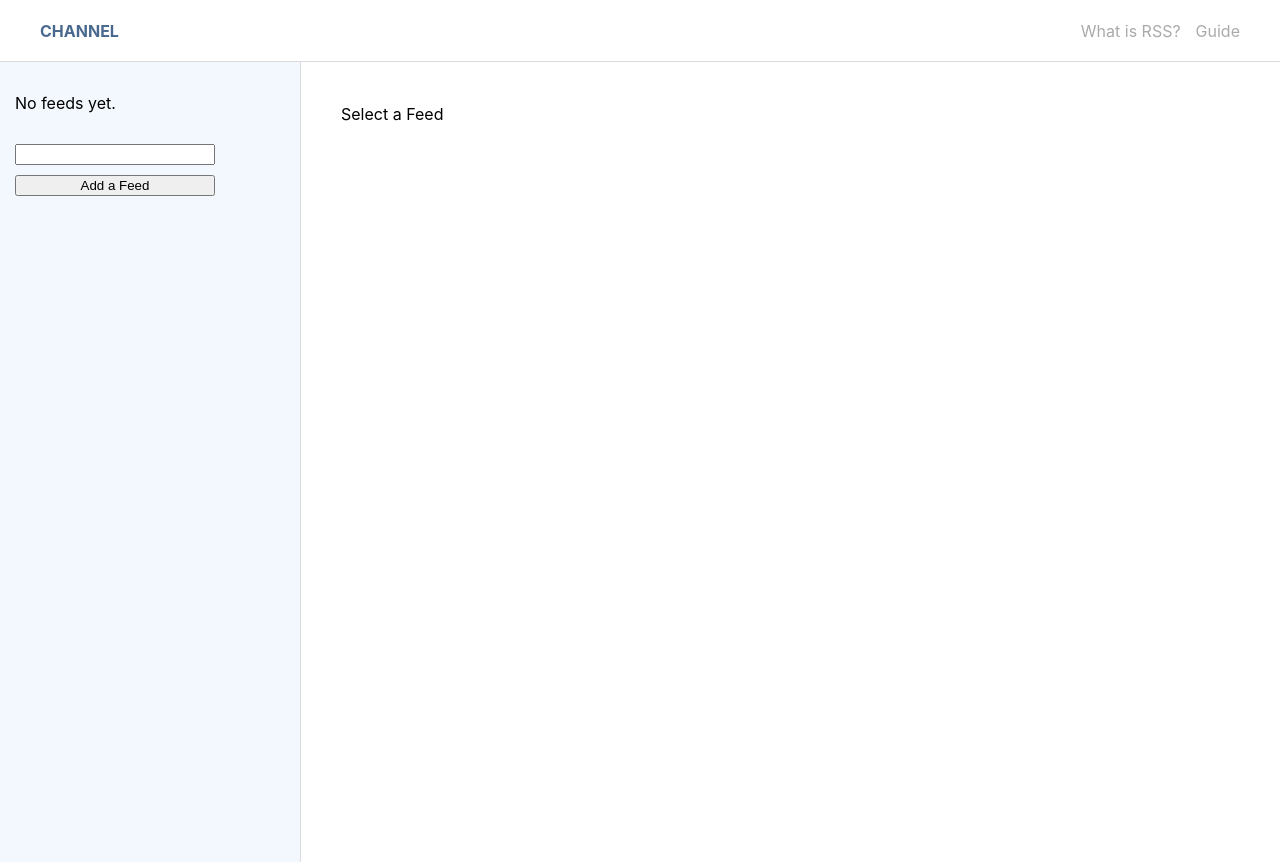
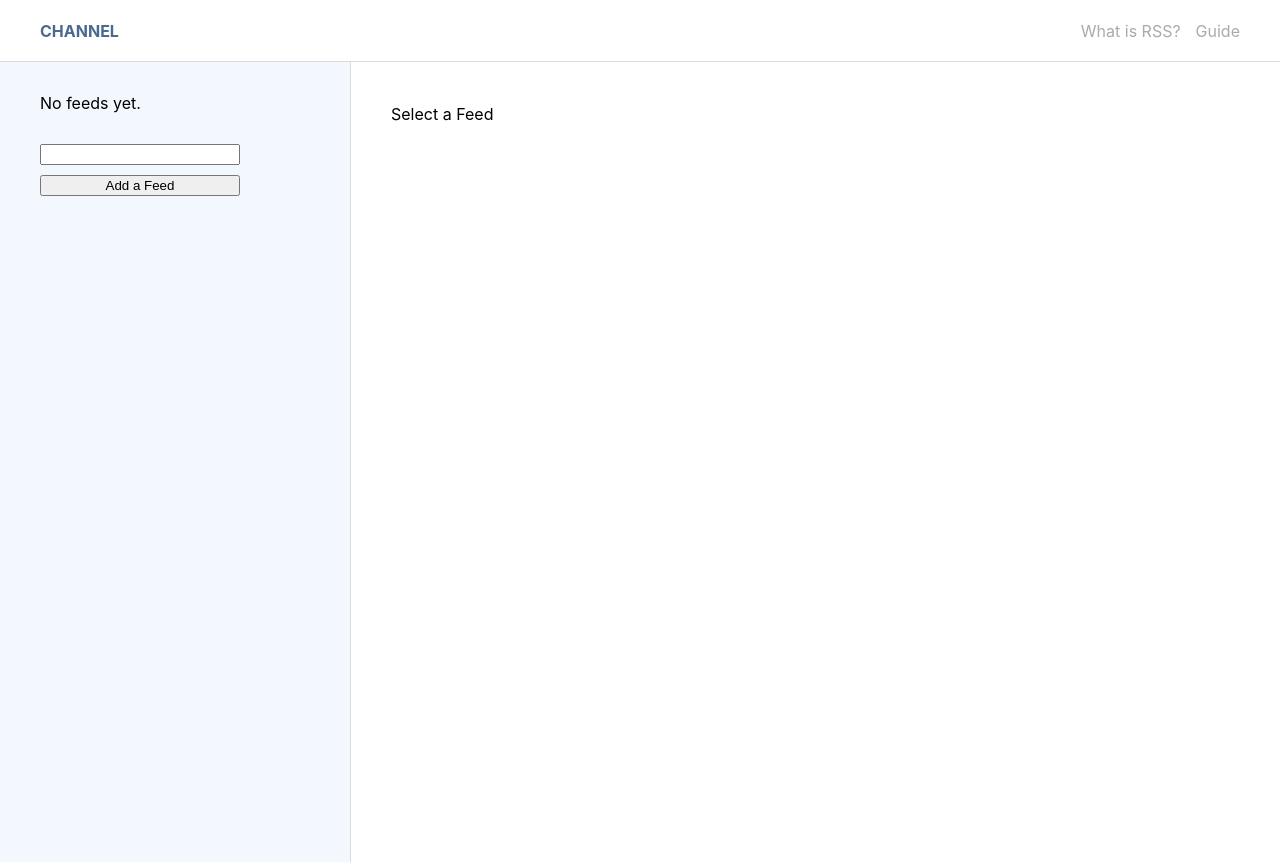
Before and after one commit to yarocruz/channel, a React (Create React App) app: page / in a window 1280 px wide. Built offline with nearby package versions, Linux system fonts and the light colour scheme.

Commit message:
added some more padding to sidebar to align everything

```diff
--- a/src/App.css
+++ b/src/App.css
@@ -28,7 +28,7 @@
 }
 
 .sidebar {
-    width: 300px;
+    width: 350px;
     height: 100vh;
     background-color: #F2F8FD;
     border-right: 1px solid #dbdbdb;
@@ -55,7 +55,7 @@
 }
 
 .sidebar--feed-list {
-    padding: 15px;
+    padding: 15px 40px;
 }
 
 .sidebar--feed-item {
@@ -121,7 +121,7 @@ a {
 
 .sidebar-form {
     max-width: 200px;
-    padding-left: 15px;
+    padding-left: 40px;
     display: flex;
     flex-direction: column;
 }
--- a/src/components/FeedContent.js
+++ b/src/components/FeedContent.js
@@ -6,6 +6,7 @@ export default function FeedContent({ feeds, markAsRead }) {
     const [clicked, setClicked] = useState([])
 
     const handleSelected = (i) => {
+        // maybe in here setup localstorage to keep track of clicked items?
         setClicked([...clicked, clicked[i] = true])
         markAsRead()
         console.log(clicked)
```
